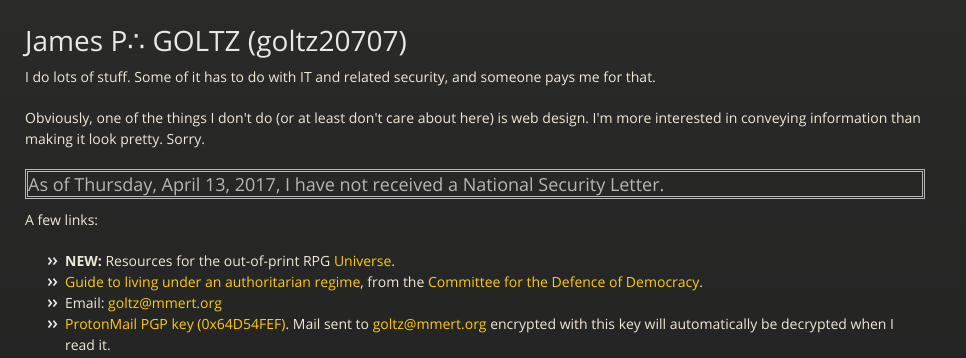
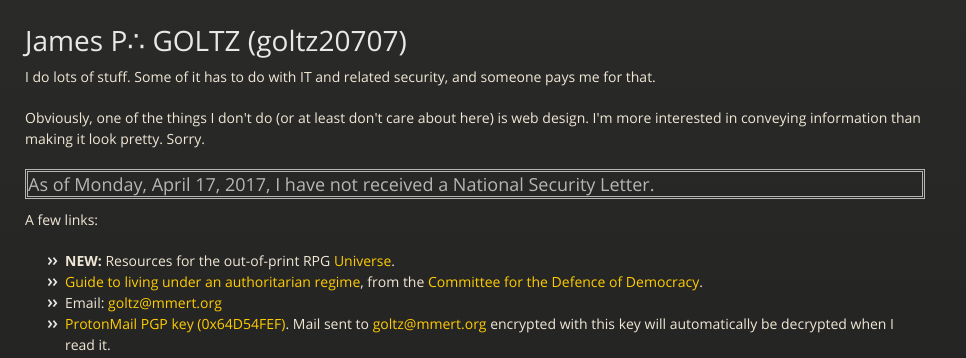
Before and after one commit to goltz20707/goltz20707.github.io, a Jekyll site: the page built from index.html, in a window 1280 px wide. Shown: the top 358 px of the page, without its empty margins (0-966 px from the left). Built offline with Jekyll 4.4.1, drawn with Linux system fonts in a browser that asks for light colours.

Commit message:
Update nsl.html

```diff
--- a/_includes/nsl.html
+++ b/_includes/nsl.html
@@ -4,6 +4,6 @@ date '+%A, %B %e, %Y,'
 
 <h3 style="border: double">As of
 
-Thursday, April 13, 2017,
+Monday, April 17, 2017,
 
 I have not received a National Security Letter.</h3>
```
